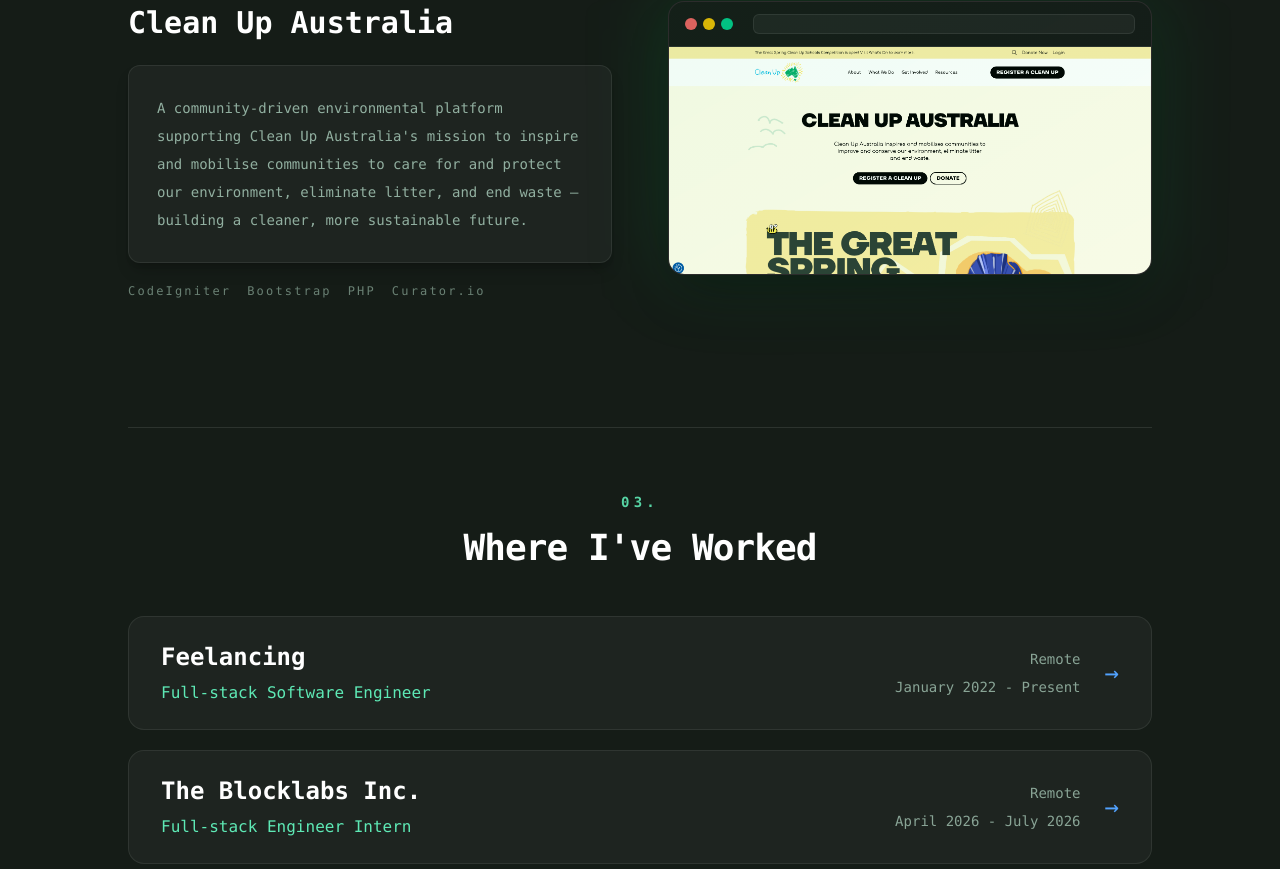
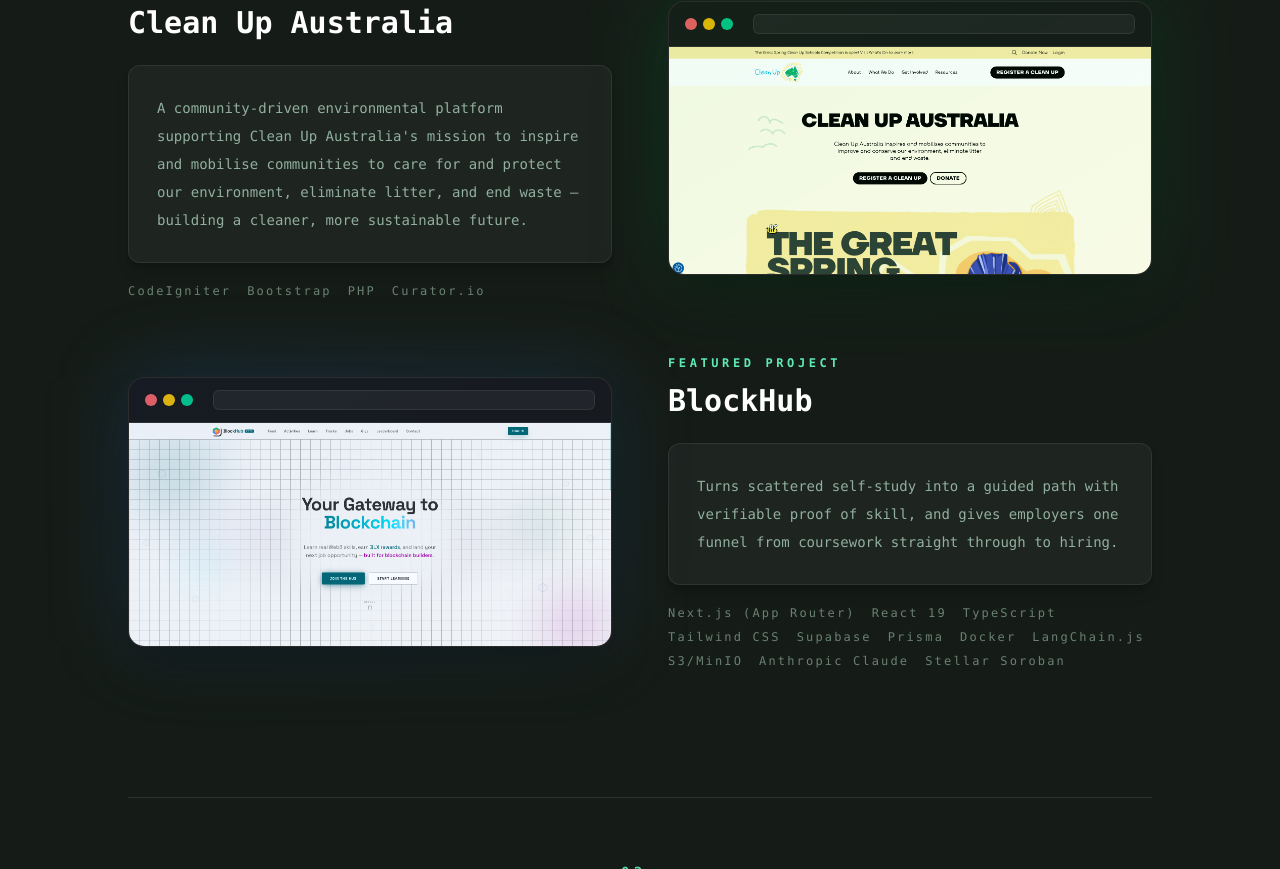
Before and after one commit to aizypena/2026-portfolio, a Next.js app: page / in a window 1280 px wide. Shown: the part 3453-4322 px from the top of the page. Built offline with nearby package versions, Linux system fonts and the light colour scheme.

Commit message:
added blockhub in projects

```diff
--- a/src/app/page.tsx
+++ b/src/app/page.tsx
@@ -4,6 +4,7 @@
 import henschaImage from "@/app/assets/henscha-ss.png";
 import gggImage from "@/app/assets/ggg-ss.png";
 import cleanupImage from "@/app/assets/cleanup-ss.png";
+import blockhubImage from "@/app/assets/blockhub-ss.png";
 import { MacWindow } from "@/components/MacWindow";
 
 export default function Home() {
@@ -58,6 +59,16 @@
       image: cleanupImage,
       link: "https://www.cleanup.org.au/",
     },
+    {
+      title: "BlockHub",
+      description:
+        "Turns scattered self-study into a guided path with verifiable proof of skill, and gives employers one funnel from coursework straight through to hiring.",
+      stack: ["Next.js (App Router)", "React 19", "TypeScript", "Tailwind CSS", "Supabase", "Prisma", "Docker", "LangChain.js", "S3/MinIO", "Anthropic Claude", "Stellar Soroban"],
+      accent: "from-blue-500/20 to-blue-400/10",
+      align: "right",
+      image: blockhubImage,
+      link: "https://blockhub.academy/",
+    }
   ];
 
   const experienceItems = [
```
Also changed, not shown: src/app/assets/blockhub-ss.png (added).
